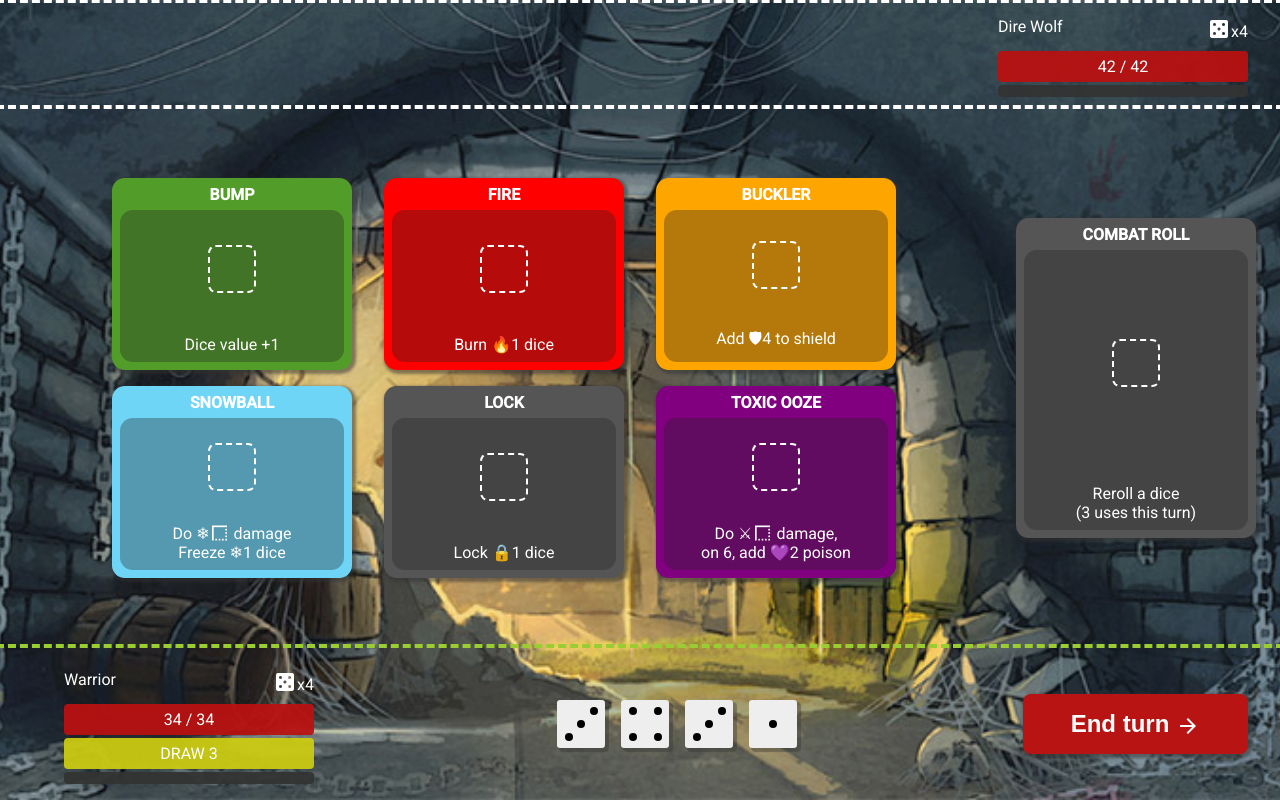
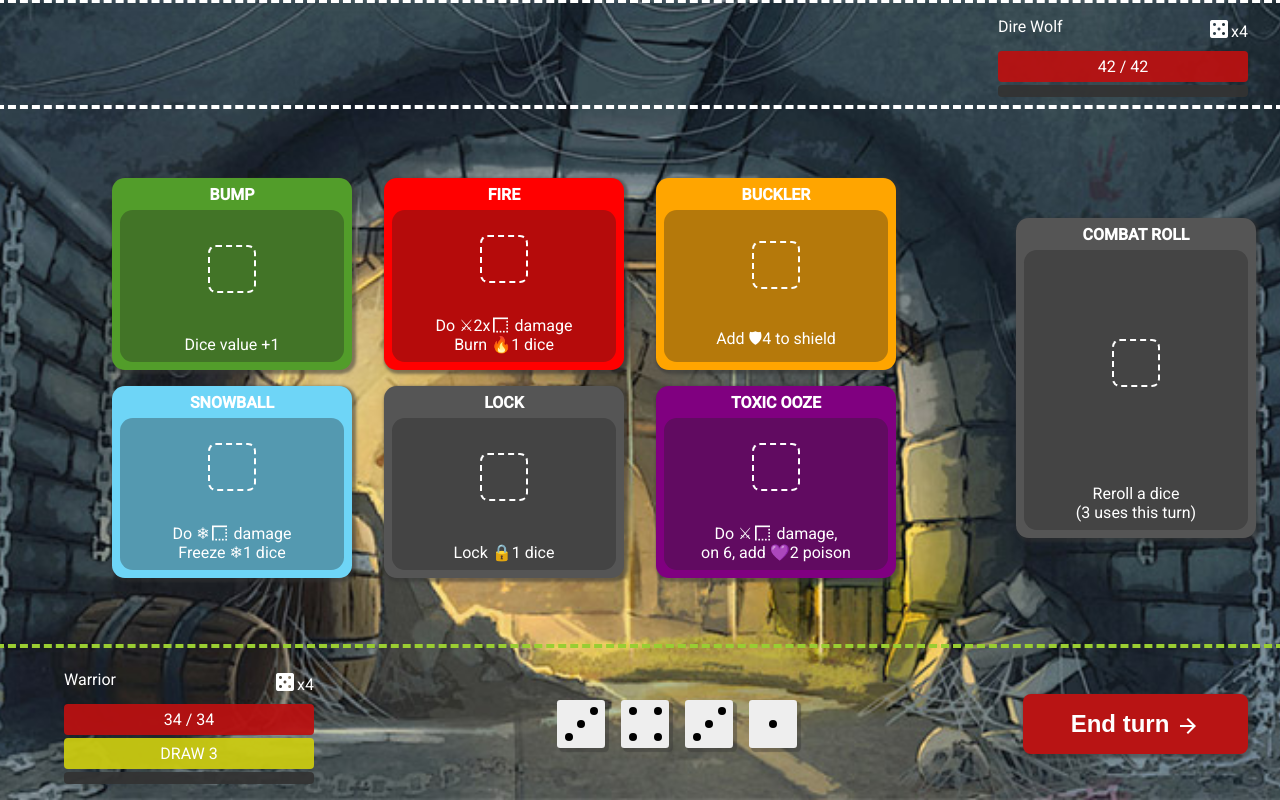
Before and after one commit to akmalkrmv/dungeons, an Angular app: page /battle in a window 1280 px wide. Built offline with nearby package versions, Linux system fonts and the light colour scheme.

Commit message:
static cards locations in grid

```diff
--- a/src/app/battle/battle.component.html
+++ b/src/app/battle/battle.component.html
@@ -7,8 +7,13 @@
   </section>
 
   <section class="arena" *ngIf="mover$ | async as mover">
-    <div class="cards">
-      <div *ngFor="let card of mover.cards" class="card">
+    <div class="cards" [style.grid-template-columns]="getGridTemplateColumns(mover)">
+      <div
+        *ngFor="let card of mover.cards"
+        class="card"
+        [style.grid-row-start]="getGridRowStart(mover, card.order)"
+        [style.grid-column-start]="getGridColumnStart(mover, card.order)"
+      >
         <app-card [card]="card" (used)="useCard($event)"></app-card>
       </div>
     </div>
--- a/src/app/battle/battle.component.scss
+++ b/src/app/battle/battle.component.scss
@@ -26,7 +26,8 @@
         min-height: 25rem;
         display: grid;
         place-items: center;
-        grid-template-columns: 1fr 1fr 1fr;
+        grid-template-columns: repeat(3, 1fr);
+        grid-template-rows: repeat(2, 1fr);
         gap: 1rem 2rem;
 
         .card {
--- a/src/app/battle/battle.component.ts
+++ b/src/app/battle/battle.component.ts
@@ -1,5 +1,6 @@
 import { ChangeDetectionStrategy, Component, OnInit } from '@angular/core';
 import { ICard } from '../models/card';
+import { IPlayer } from '../models/player';
 import { BattleService } from '../services/battle.service';
 
 @Component({
@@ -57,4 +58,21 @@ export class BattleComponent implements OnInit {
       specialCards: mover.specialCards.filter((item) => item !== card),
     } as any);
   }
+
+  getGridColumnsCount(mover: IPlayer) {
+    return mover.initialCardsCount <= 4 ? 2 : 3;
+  }
+
+  getGridTemplateColumns(mover: IPlayer): string {
+    const columns = this.getGridColumnsCount(mover);
+    return `repeat(${columns}, 1fr)`;
+  }
+  getGridRowStart(mover: IPlayer, index: number): number {
+    const columns = this.getGridColumnsCount(mover);
+    return Math.ceil((index + 1) / columns);
+  }
+  getGridColumnStart(mover: IPlayer, index: number): number {
+    const columns = this.getGridColumnsCount(mover);
+    return (index % columns) + 1;
+  }
 }
--- a/src/app/data/cards.data.ts
+++ b/src/app/data/cards.data.ts
@@ -30,7 +30,10 @@ export const CARDS = {
 
   EFFECTS: [
     new Card('BUMP', `Dice value +1`, CardType.Heal, [new BumpDiceAction()]),
-    new Card('FIRE', `Burn 🔥1 dice`, CardType.Fire, [new BurnAction()]),
+    new Card('FIRE', `Do ⚔2x${DICE} damage <br> Burn 🔥1 dice`, CardType.Fire, [
+      new DoubleDamageAction(),
+      new BurnAction(),
+    ]),
     new Card('BUCKLER', `Add 🛡4 to shield`, CardType.Shield, [new ShieldAction(4)]),
     new Card('SNOWBALL', `Do ❄${DICE} damage <br> Freeze ❄1 dice`, CardType.Ice, [
       new DamageAction(),
--- a/src/app/models/card.ts
+++ b/src/app/models/card.ts
@@ -28,6 +28,7 @@ export enum CardPredicate {
 }
 
 export interface ICard {
+  order: number;
   name: string;
   description: string;
   size: CardSize;
@@ -39,6 +40,7 @@ export interface ICard {
 }
 
 export class Card implements ICard {
+  order: number = 0;
   dice?: IDice;
   uses?: number;
   predicate?: CardPredicate = CardPredicate.None;
--- a/src/app/models/player.ts
+++ b/src/app/models/player.ts
@@ -15,6 +15,7 @@ export interface IPlayer {
 
   effects: ICardEffect[];
 
+  initialCardsCount: number;
   cards: ICard[];
   specialCards: ICard[];
 }
@@ -27,6 +28,7 @@ export class Player implements IPlayer {
   maxPower: number = 8;
   power: number = this.maxPower;
 
+  initialCardsCount: number = 1;
   equipment: ICard[] = [];
   backpack: ICard[] = [];
   cards: ICard[] = [];
@@ -43,6 +45,7 @@ export class Enemy implements IPlayer {
 
   health: number = this.maxHealth;
 
+  initialCardsCount: number = 1;
   cards: ICard[] = [];
   specialCards: ICard[] = [];
 
--- a/src/app/services/battle.service.ts
+++ b/src/app/services/battle.service.ts
@@ -54,12 +54,14 @@ export class BattleService {
 
   resupply<T extends BehaviorSubject<IPlayer>>(target$: T): void {
     const target = target$.value;
+    const cards = this.cardService.generateCards(target);
 
     target$.next({
       ...target,
       dices: this.diceService.generateDices(target.dicesCount),
-      cards: this.cardService.generateCards(target),
       specialCards: this.cardService.generateSpecialCards(target),
+      initialCardsCount: cards.length,
+      cards,
     });
   }
 
--- a/src/app/services/card.service.ts
+++ b/src/app/services/card.service.ts
@@ -11,12 +11,12 @@ export class CardService {
 
   generateCards(player?: IPlayer): ICard[] {
     if (player && !player.isMainCharacter) {
-      return [...CARDS.SORCERESS];
+      return this.autoOrderCards([...CARDS.SORCERESS]);
     }
 
-    // return [...CARDS.HEAL_AND_ATTACK];
-    // return [...CARDS.DIFFERENT_TYPES];
-    return [...CARDS.EFFECTS];
+    // return this.autoOrderCards([...CARDS.HEAL_AND_ATTACK]);
+    // return this.autoOrderCards([...CARDS.DIFFERENT_TYPES]);
+    return this.autoOrderCards([...CARDS.EFFECTS]);
   }
 
   generateSpecialCards(player?: IPlayer): ICard[] {
@@ -26,4 +26,8 @@ export class CardService {
 
     return [...CARDS.SPECIALS];
   }
+
+  autoOrderCards(cards: ICard[]): ICard[] {
+    return cards.map((card, index) => ({ ...card, order: index }));
+  }
 }
```
